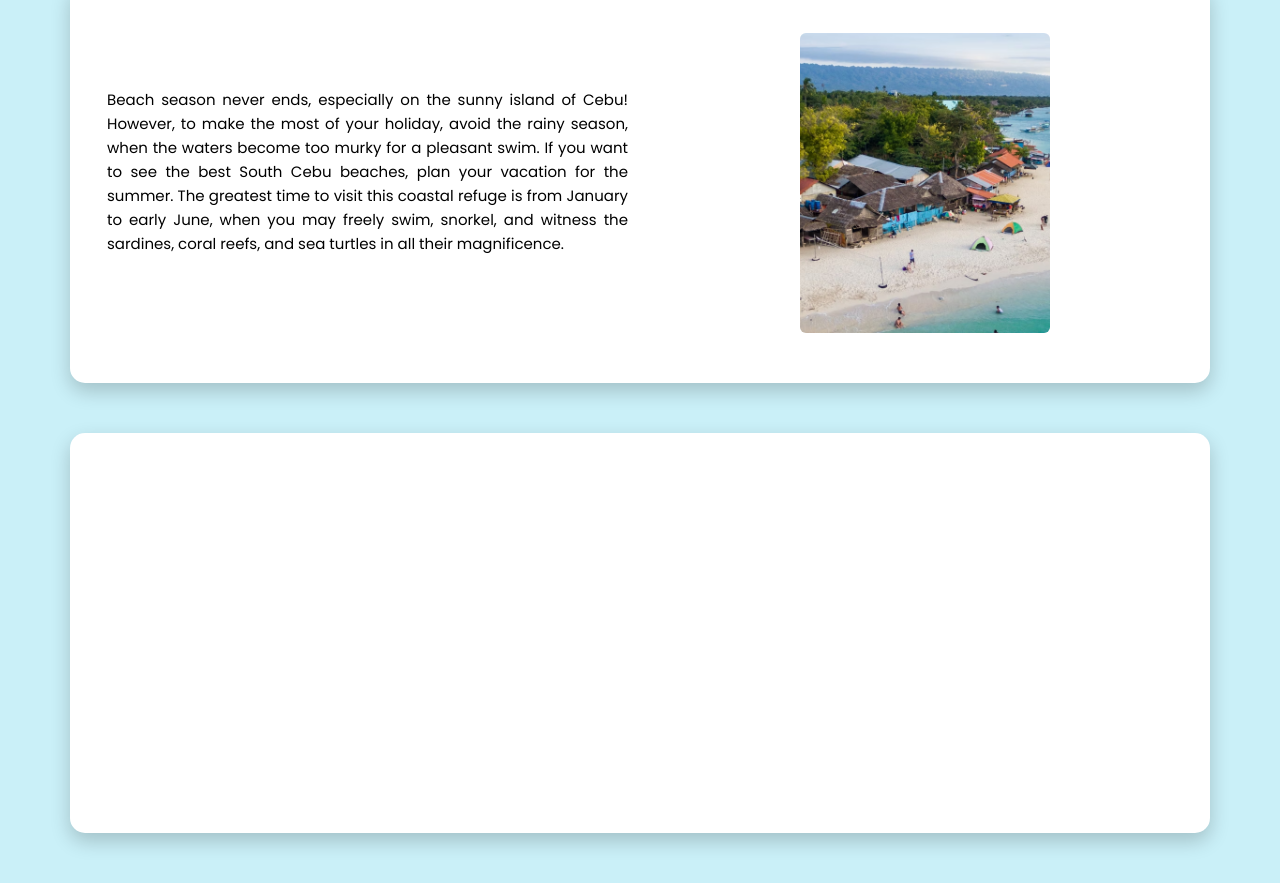
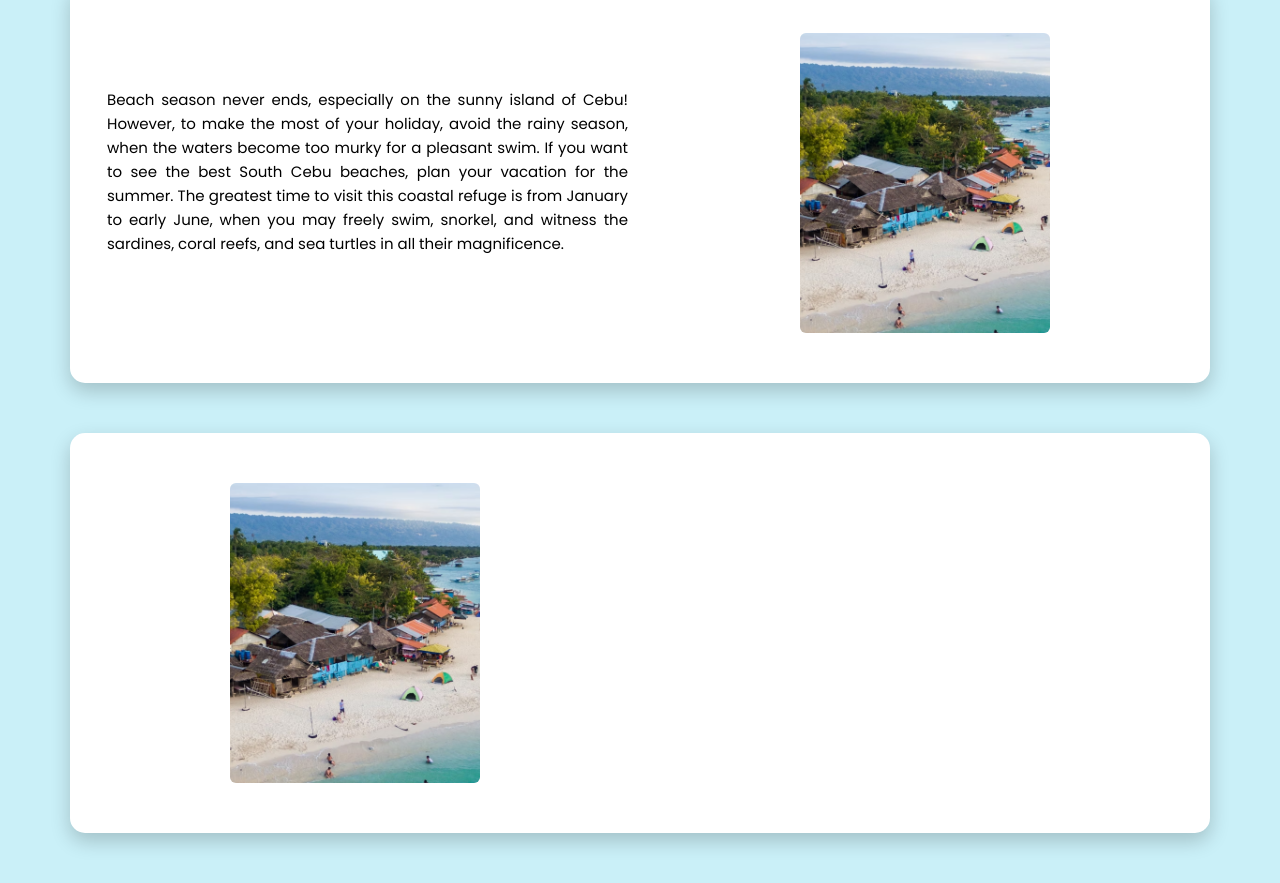
Before and after one commit to ZanDev05/Travel, a plain HTML site: page Travel.html in a window 1280 px wide. Shown: the part 5955-6838 px from the top of the page. Drawn offline with nearby package versions, Linux system fonts and the light colour scheme.

Commit message:
update all files

```diff
--- a/Travel.html
+++ b/Travel.html
@@ -570,7 +570,9 @@
             <div class="section1-box container">
                 <div class="row align-items-start">
                     <div class="col-6 d-flex justify-content-center align-items-center">
-
+                        <img src="pictures/moalboal white beach.png" class="img-fluid rounded"
+                            alt="Moalboal White Beach" data-bs-toggle="modal" data-bs-target="#imageModal"
+                            onclick="handleImageClick('pictures/moalboal white beach.png')" />
                     </div>
                     <div class="col-6">
 
```
